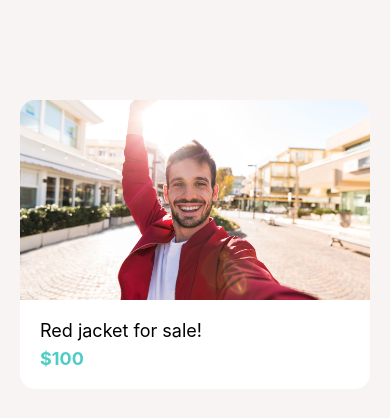
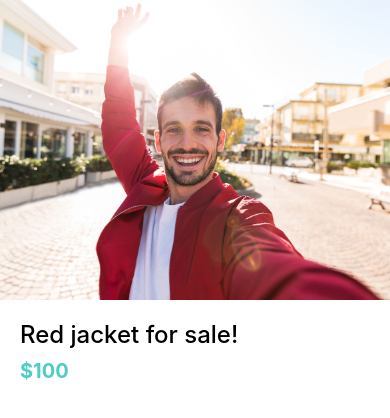
Before and after one commit to shrikantkalar023/learning-React-Native, a React Native app: screen / in a window 390 px wide. Shown: the top 418 px of the page. Built offline with nearby package versions, Linux system fonts and the light colour scheme.

Commit message:
exercise: Listing Details Screen

```diff
--- a/App.tsx
+++ b/App.tsx
@@ -1,20 +1,5 @@
-import { View } from "react-native";
-import Card from "./app/components/Card";
+import ListingDetailsScreen from "./app/screens/ListingDetailsScreen";
 
 export default function App() {
-  return (
-    <View
-      style={{
-        backgroundColor: "#f8f4f4",
-        padding: 20,
-        paddingTop: 100,
-      }}
-    >
-      <Card
-        title="Red jacket for sale!"
-        image={require("./app/assets/jacket.jpg")}
-        subTitle="$100"
-      />
-    </View>
-  );
+  return <ListingDetailsScreen />;
 }
--- /dev/null
+++ b/app/screens/ListingDetailsScreen.tsx
@@ -0,0 +1,38 @@
+import React from "react";
+import { Image, StyleSheet, View } from "react-native";
+import AppText from "../components/AppText";
+import colors from "../config/colors";
+
+const ListingDetailsScreen = () => {
+  return (
+    <View>
+      <Image source={require("../assets/jacket.jpg")} style={styles.image} />
+      <View style={styles.detailsContainer}>
+        <AppText style={styles.title}>Red jacket for sale!</AppText>
+        <AppText style={styles.price}>$100</AppText>
+      </View>
+    </View>
+  );
+};
+
+export default ListingDetailsScreen;
+
+const styles = StyleSheet.create({
+  image: {
+    width: "100%",
+    height: 300,
+  },
+  detailsContainer: {
+    padding: 20,
+  },
+  title: {
+    fontSize: 24,
+    fontWeight: "500",
+  },
+  price: {
+    color: colors.secondary,
+    fontSize: 20,
+    fontWeight: "bold",
+    marginVertical: 10,
+  },
+});
```
